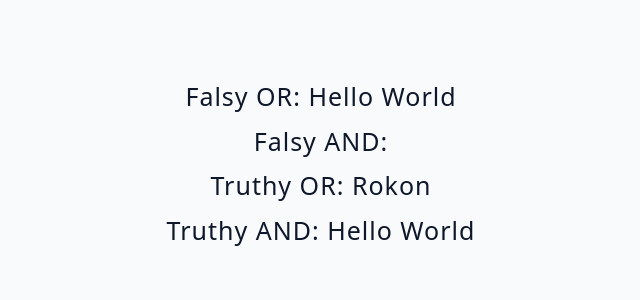
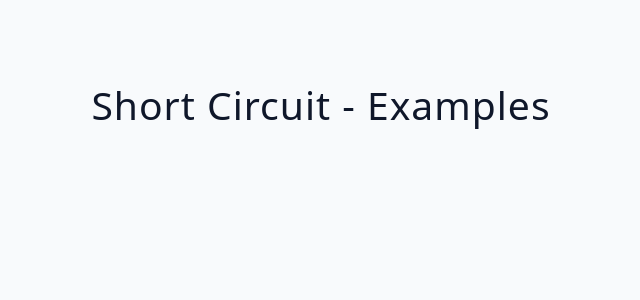
Before and after one commit to m-rokon/react-again, a React (Vite) app in the folder 03-advanced-react/: page / in a window 1280 px wide. Shown: the top 300 px of the page, without its empty margins (319-959 px from the left). Built offline with nearby package versions, Linux system fonts and the light colour scheme.

Commit message:
`short-circut` example init

```diff
--- a/03-advanced-react/src/App.jsx
+++ b/03-advanced-react/src/App.jsx
@@ -8,7 +8,8 @@
 // import FetchData from "./tutorial/02-useEffect/starter/04-fetch-data";
 // import MultipleReturnsBasics from "./tutorial/03-conditional-rendering/starter/01-multiple-returns-basics";
 // import MultipleReturnsFetchData from "./tutorial/03-conditional-rendering/starter/02-multiple-returns-fetch-data";
-import ShortCircuitOverview from "./tutorial/03-conditional-rendering/starter/04-short-circuit-overview";
+// import ShortCircuitOverview from "./tutorial/03-conditional-rendering/starter/04-short-circuit-overview";
+import ShortCircuitExamples from "./tutorial/03-conditional-rendering/starter/05-short-circuit-examples";
 
 function App() {
 	return (
@@ -23,7 +24,8 @@ function App() {
 			{/* <FetchData /> */}
 			{/* <MultipleReturnsBasics /> */}
 			{/* <MultipleReturnsFetchData /> */}
-			<ShortCircuitOverview />
+			{/* <ShortCircuitOverview /> */}
+			<ShortCircuitExamples />
 		</div>
 	);
 }
```
